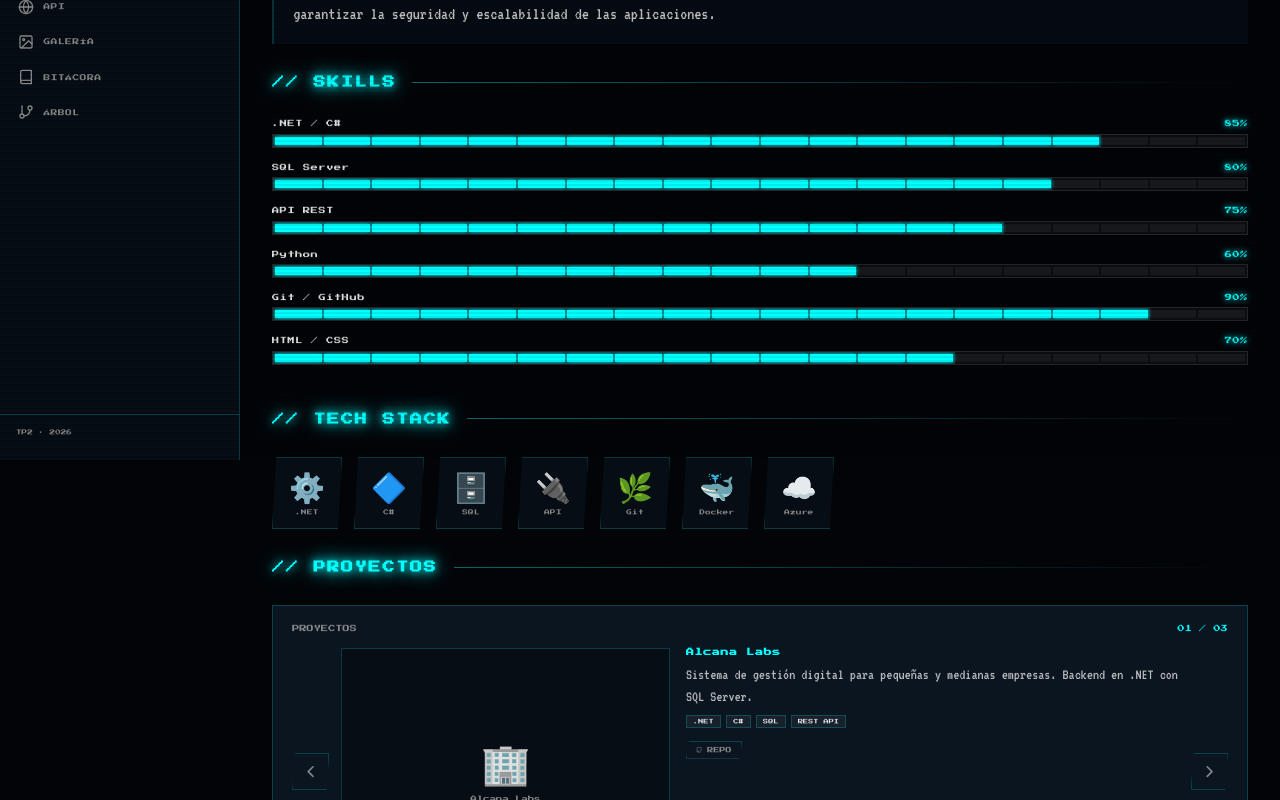
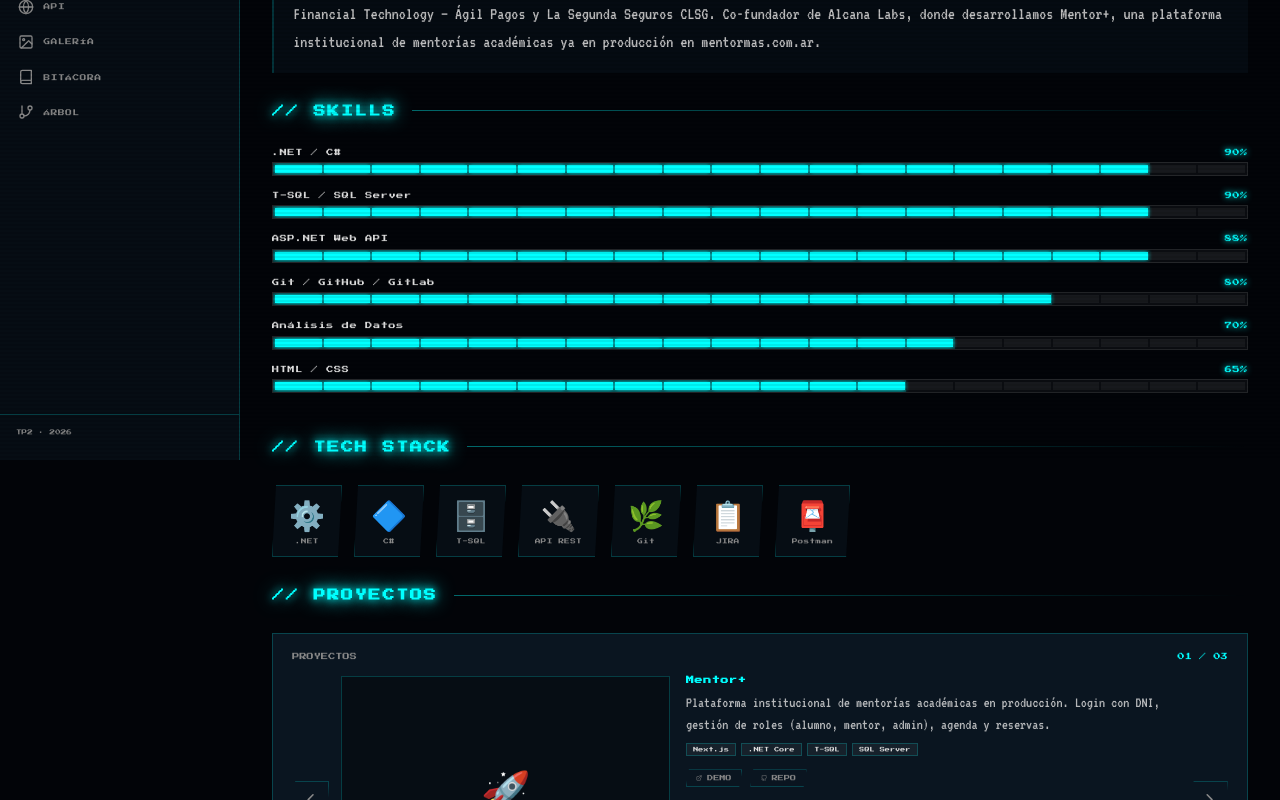
Before and after one commit to AdrianoJere/tp2-grupo_7, a React (Vite) app: page /caloni in a window 1280 px wide. Shown: the part 340-1140 px from the top of the page. Built offline with nearby package versions, Linux system fonts and the light colour scheme.

Commit message:
feat: perfiles actualizados con info real de cada integrante

```diff
--- a/src/pages/Caloni.jsx
+++ b/src/pages/Caloni.jsx
@@ -1,60 +1,62 @@
 import Profile from './Profile'
-import { FiGithub, FiLinkedin, FiGlobe } from 'react-icons/fi'
+import { FiGithub, FiLinkedin, FiGlobe, FiMail } from 'react-icons/fi'
 
 const DATA = {
-  nombre: 'Adriano',
+  nombre: 'Adriano Jeremías',
   apellido: 'CALONI',
-  rol: 'BACKEND WARRIOR',
-  descripcion: 'Dev backend, líder de soporte digital y co-fundador de Alcana Labs.',
-  avatar: 'https://api.dicebear.com/7.x/pixel-art/svg?seed=caloni&backgroundColor=020408',
+  rol: 'LÍDER SOPORTE DIGITAL & DEV BACKEND',
+  descripcion: '+7 años de experiencia en .NET, T-SQL y APIs. Líder de Soporte en Banco Coinag S.A. Co-fundador de Alcana Labs.',
+  avatar: 'https://pfo1-adriano-caloni.vercel.app/img/acaloniOK.png',
   color: 'cyan',
-  bio: 'Desarrollador backend apasionado por la arquitectura de sistemas y la resolución de problemas complejos. Co-fundador de Alcana Labs, donde aplica soluciones tecnológicas para la gestión digital. Enfocado en construir APIs robustas, optimizar bases de datos y garantizar la seguridad y escalabilidad de las aplicaciones.',
+  bio: 'Desarrollador Backend y Líder de Soporte Digital con más de 7 años de experiencia en tecnología. Especializado en .NET, T-SQL, API integrations y análisis de datos. Actualmente lidero el equipo de soporte en Banco Coinag S.A., con experiencia previa en SG Financial Technology – Ágil Pagos y La Segunda Seguros CLSG. Co-fundador de Alcana Labs, donde desarrollamos Mentor+, una plataforma institucional de mentorías académicas ya en producción en mentormas.com.ar.',
   skills: [
-    { name: '.NET / C#',   value: 85 },
-    { name: 'SQL Server',  value: 80 },
-    { name: 'API REST',    value: 75 },
-    { name: 'Python',      value: 60 },
-    { name: 'Git / GitHub',value: 90 },
-    { name: 'HTML / CSS',  value: 70 },
+    { name: '.NET / C#',       value: 90 },
+    { name: 'T-SQL / SQL Server', value: 90 },
+    { name: 'ASP.NET Web API', value: 88 },
+    { name: 'Git / GitHub / GitLab', value: 80 },
+    { name: 'Análisis de Datos', value: 70 },
+    { name: 'HTML / CSS',      value: 65 },
   ],
   techStack: [
-    { name: '.NET',    icon: '⚙️'  },
-    { name: 'C#',      icon: '🔷'  },
-    { name: 'SQL',     icon: '🗄️'  },
-    { name: 'API',     icon: '🔌'  },
-    { name: 'Git',     icon: '🌿'  },
-    { name: 'Docker',  icon: '🐳'  },
-    { name: 'Azure',   icon: '☁️'  },
+    { name: '.NET',     icon: '⚙️' },
+    { name: 'C#',       icon: '🔷' },
+    { name: 'T-SQL',    icon: '🗄️' },
+    { name: 'API REST', icon: '🔌' },
+    { name: 'Git',      icon: '🌿' },
+    { name: 'JIRA',     icon: '📋' },
+    { name: 'Postman',  icon: '📮' },
   ],
   proyectos: [
     {
-      nombre: 'Alcana Labs',
-      emoji: '🏢',
-      descripcion: 'Sistema de gestión digital para pequeñas y medianas empresas. Backend en .NET con SQL Server.',
-      stack: ['.NET', 'C#', 'SQL', 'REST API'],
-      demo: null,
+      nombre: 'Mentor+',
+      emoji: '🚀',
+      descripcion: 'Plataforma institucional de mentorías académicas en producción. Login con DNI, gestión de roles (alumno, mentor, admin), agenda y reservas.',
+      stack: ['Next.js', '.NET Core', 'T-SQL', 'SQL Server'],
+      demo: 'https://mentormas.com.ar/login',
       repo: 'https://github.com/AdrianoJere',
     },
     {
-      nombre: 'TP1 — Sitio Web Equipo 7',
-      emoji: '🕹️',
-      descripcion: 'Sitio web estático con estética arcade desarrollado para IFTS N°29. HTML, CSS y JS vanilla.',
-      stack: ['HTML', 'CSS', 'JavaScript'],
-      demo: 'https://tp1dswf.vercel.app/',
-      repo: 'https://github.com/emilianog4/TP1_DSWF_CALONI_GUTIERREZ_IMPERIALES',
+      nombre: 'Alcana Labs',
+      emoji: '⬡',
+      descripcion: 'Estudio de desarrollo co-fundado en Córdoba. Creamos soluciones tecnológicas para instituciones educativas y empresas.',
+      stack: ['.NET', 'Next.js', 'SQL Server'],
+      demo: 'https://www.instagram.com/alcanalabs/',
+      repo: 'https://github.com/AdrianoJere',
     },
     {
-      nombre: 'API de Inventario',
-      emoji: '📦',
-      descripcion: 'API RESTful para gestión de inventario con autenticación JWT y documentación Swagger.',
-      stack: ['C#', '.NET', 'JWT', 'Swagger'],
+      nombre: 'Banco Coinag — APIs Bancarias',
+      emoji: '🏦',
+      descripcion: 'Desarrollo de APIs bancarias integradas con billeteras virtuales, cámaras compensadoras y servicios fintech. Stored procedures complejos en T-SQL.',
+      stack: ['.NET 8', 'C#', 'T-SQL', 'ASP.NET Web API'],
       demo: null,
       repo: 'https://github.com/AdrianoJere',
     },
   ],
   socials: [
     { label: 'GITHUB',   icon: <FiGithub />,   url: 'https://github.com/AdrianoJere' },
-    { label: 'LINKEDIN', icon: <FiLinkedin />,  url: 'https://linkedin.com' },
+    { label: 'LINKEDIN', icon: <FiLinkedin />,  url: 'https://www.linkedin.com/in/adriano-jeremias-caloni/' },
+    { label: 'MENTOR+',  icon: <FiGlobe />,     url: 'https://mentormas.com.ar/login' },
+    { label: 'EMAIL',    icon: <FiMail />,      url: 'mailto:caloniadrianoj@gmail.com' },
   ],
 }
 
--- a/src/pages/Gutierrez.jsx
+++ b/src/pages/Gutierrez.jsx
@@ -4,52 +4,52 @@ import { FiGithub, FiLinkedin } from 'react-icons/fi'
 const DATA = {
   nombre: 'Emiliano',
   apellido: 'GUTIERREZ',
-  rol: 'DATA MAGE',
-  descripcion: 'Especialista en Python, SQL y análisis de datos. Mente matemática del equipo.',
-  avatar: 'https://api.dicebear.com/7.x/pixel-art/svg?seed=gutierrez&backgroundColor=020408',
+  rol: 'DATA MAGE & DEV',
+  descripcion: 'Apasionado de la tecnología y los datos. Stack principal: Python y SQL.',
+  avatar: 'https://pfo-1-delta.vercel.app/img/avatar.png',
   color: 'magenta',
-  bio: 'Apasionado por el análisis de datos y la inteligencia artificial. Con sólida base matemática, trabaja en proyectos que van desde la manipulación de datasets hasta la visualización de tendencias. Cree que los datos bien interpretados son la herramienta más poderosa para tomar decisiones.',
+  bio: 'Apasionado de la tecnología y los datos. Disfruto combinar la lógica del código con el análisis de información para encontrar soluciones creativas. Fan del cine clásico — de Forrest Gump a Interstellar — y siempre con ganas de aprender nuevas tecnologías.',
   skills: [
-    { name: 'Python',        value: 88 },
-    { name: 'SQL / Queries', value: 85 },
-    { name: 'Pandas / NumPy',value: 80 },
-    { name: 'Data Analysis', value: 75 },
-    { name: 'Git / GitHub',  value: 85 },
-    { name: 'React',         value: 60 },
+    { name: 'Python',       value: 80 },
+    { name: 'SQL',          value: 78 },
+    { name: 'Git / GitHub', value: 70 },
+    { name: 'HTML / CSS',   value: 65 },
+    { name: 'Pintura y Dibujo', value: 75 },
+    { name: 'React (aprendiendo)', value: 40 },
   ],
   techStack: [
     { name: 'Python',  icon: '🐍' },
     { name: 'SQL',     icon: '🗄️' },
-    { name: 'Pandas',  icon: '🐼' },
-    { name: 'NumPy',   icon: '🔢' },
     { name: 'Git',     icon: '🌿' },
-    { name: 'Jupyter', icon: '📓' },
-    { name: 'Excel',   icon: '📊' },
+    { name: 'HTML',    icon: '🌐' },
+    { name: 'CSS',     icon: '🎨' },
+    { name: 'Figma',   icon: '✏️' },
+    { name: 'React',   icon: '⚛️' },
   ],
   proyectos: [
     {
-      nombre: 'Análisis de Datos',
+      nombre: 'Proyecto 1',
       emoji: '📊',
-      descripcion: 'Pipeline de análisis de datasets públicos con Pandas, visualización con Matplotlib y conclusiones estadísticas.',
-      stack: ['Python', 'Pandas', 'Matplotlib', 'Jupyter'],
-      demo: null,
-      repo: 'https://github.com/emilianog4',
+      descripcion: 'Proyecto de análisis de datos con Python y SQL. Procesamiento y visualización de datasets.',
+      stack: ['Python', 'SQL', 'Pandas'],
+      demo: 'https://pfo-1-delta.vercel.app/',
+      repo: null,
+    },
+    {
+      nombre: 'Proyecto 2',
+      emoji: '💡',
+      descripcion: 'Desarrollo web con HTML, CSS y JavaScript. Interfaces dinámicas y diseño responsivo.',
+      stack: ['HTML', 'CSS', 'JavaScript'],
+      demo: 'https://pfo-1-delta.vercel.app/',
+      repo: null,
     },
     {
       nombre: 'TP1 — Sitio Web Equipo 7',
       emoji: '🕹️',
-      descripcion: 'Sitio web estático con estética arcade para IFTS N°29. Lideró la integración de JavaScript dinámico.',
+      descripcion: 'Sitio web estático con estética arcade para IFTS N°29. HTML, CSS y JS vanilla.',
       stack: ['HTML', 'CSS', 'JavaScript'],
-      demo: 'https://tp1dswf.vercel.app/',
+      demo: 'https://tp-1-dswf-caloni-gutierrez-imperial-eta.vercel.app/',
       repo: 'https://github.com/emilianog4/TP1_DSWF_CALONI_GUTIERREZ_IMPERIALES',
-    },
-    {
-      nombre: 'Query Optimizer',
-      emoji: '⚡',
-      descripcion: 'Herramienta CLI para analizar y optimizar queries SQL, identificando cuellos de botella y sugiriendo índices.',
-      stack: ['Python', 'SQL', 'CLI', 'SQLite'],
-      demo: null,
-      repo: 'https://github.com/emilianog4',
     },
   ],
   socials: [
--- a/src/pages/Home.jsx
+++ b/src/pages/Home.jsx
@@ -8,8 +8,8 @@ const PLAYERS = [
     nombre: 'Adriano',
     apellido: 'CALONI',
     rol: 'BACKEND WARRIOR',
-    descripcion: 'Dev backend, líder de soporte digital y co-fundador de Alcana Labs.',
-    avatar: 'https://api.dicebear.com/7.x/pixel-art/svg?seed=caloni&backgroundColor=020408',
+    descripcion: 'Líder Soporte Digital & Dev Backend. +7 años en .NET y T-SQL. Co-fundador de Alcana Labs.',
+    avatar: 'https://pfo1-adriano-caloni.vercel.app/img/acaloniOK.png',
     ruta: '/caloni',
   },
   {
@@ -17,17 +17,17 @@ const PLAYERS = [
     nombre: 'Emiliano',
     apellido: 'GUTIERREZ',
     rol: 'DATA MAGE',
-    descripcion: 'Especialista en Python, SQL y análisis de datos. Mente matemática del equipo.',
-    avatar: 'https://api.dicebear.com/7.x/pixel-art/svg?seed=gutierrez&backgroundColor=020408',
+    descripcion: 'Apasionado de la tecnología y los datos. Stack: Python y SQL.',
+    avatar: 'https://pfo-1-delta.vercel.app/img/avatar.png',
     ruta: '/gutierrez',
   },
   {
     id: 'P3',
-    nombre: 'Jeremias',
+    nombre: 'Jeremías',
     apellido: 'IMPERIALES',
-    rol: 'FULL STACK DEV',
-    descripcion: 'Desarrollador fullstack, entornos cloud y automatización de procesos.',
-    avatar: 'https://api.dicebear.com/7.x/pixel-art/svg?seed=imperiales&backgroundColor=020408',
+    rol: 'FRONTEND DEV',
+    descripcion: 'Dev web en formación. Enfocado en UI/UX, accesibilidad y frontend moderno.',
+    avatar: 'https://pfo-1-front-indol.vercel.app/img/avatar.png',
     ruta: '/imperiales',
   },
 ]
@@ -50,12 +50,10 @@ export default function Home() {
 
   return (
     <div className="home">
-      {/* Ticker */}
       <div className="ticker-wrap">
         <div className="ticker-content">{TICKER.repeat(4)}</div>
       </div>
 
-      {/* Header */}
       <div className="home__header">
         <div className="home__header-left">
           <p className="home__greeting neon-cyan">{greeting}, PLAYER</p>
@@ -70,25 +68,22 @@ export default function Home() {
         </div>
       </div>
 
-      {/* Divider */}
       <div className="home__divider">
         <span className="home__divider-text neon-cyan">— SELECT YOUR PLAYER —</span>
       </div>
 
-      {/* Player grid */}
       <div className="home__grid">
         {PLAYERS.map((p, i) => (
           <PlayerCard key={p.id} player={p} index={i} />
         ))}
       </div>
 
-      {/* Stats row */}
       <div className="home__stats">
         {[
           { label: 'INTEGRANTES', value: '03' },
           { label: 'TECNOLOGÍAS', value: '20+' },
           { label: 'COMPONENTES', value: '15+' },
-          { label: 'COMISIÓN', value: 'VIE' },
+          { label: 'COMISIÓN',    value: 'VIE' },
         ].map(s => (
           <div key={s.label} className="home__stat">
             <span className="home__stat-value neon-cyan">{s.value}</span>
@@ -97,10 +92,7 @@ export default function Home() {
         ))}
       </div>
 
-      {/* Insert coin */}
-      <p className="home__insert-coin">
-        ▶ INSERT COIN TO CONTINUE ◀
-      </p>
+      <p className="home__insert-coin">▶ INSERT COIN TO CONTINUE ◀</p>
     </div>
   )
 }
--- a/src/pages/Imperiales.jsx
+++ b/src/pages/Imperiales.jsx
@@ -1,60 +1,61 @@
 import Profile from './Profile'
-import { FiGithub, FiLinkedin } from 'react-icons/fi'
+import { FiGithub, FiLinkedin, FiTwitter } from 'react-icons/fi'
 
 const DATA = {
-  nombre: 'Jeremias',
+  nombre: 'Jeremías',
   apellido: 'IMPERIALES',
-  rol: 'FULL STACK DEV',
-  descripcion: 'Desarrollador fullstack, entornos cloud y automatización de procesos.',
-  avatar: 'https://api.dicebear.com/7.x/pixel-art/svg?seed=imperiales&backgroundColor=020408',
+  rol: 'DESARROLLADOR WEB FRONTEND',
+  descripcion: 'Apasionado dev web en formación. Enfocado en UI/UX, accesibilidad y tecnologías frontend modernas.',
+  avatar: 'https://pfo-1-front-indol.vercel.app/img/avatar.png',
   color: 'yellow',
-  bio: 'Fullstack developer con fuerte inclinación hacia la arquitectura de microservicios y el despliegue en la nube. Especializado en NestJS para el backend y React para el frontend, con experiencia en Docker y automatización de pipelines CI/CD. Siempre buscando optimizar el ciclo de desarrollo.',
+  bio: 'Soy un apasionado desarrollador web en formación, enfocado en crear experiencias digitales atractivas e intuitivas. Me interesa el diseño UI/UX, la accesibilidad web y las tecnologías frontend modernas. Mi misión es combinar creatividad y código para construir sitios web que no solo funcionen bien, sino que también inspiren. Fan de Interstellar, Matrix y Blade Runner 2049.',
   skills: [
-    { name: 'NestJS',        value: 82 },
-    { name: 'TypeScript',    value: 80 },
-    { name: 'Docker',        value: 78 },
-    { name: 'SQL / ORM',     value: 75 },
-    { name: 'React',         value: 70 },
-    { name: 'Git / CI/CD',   value: 85 },
+    { name: 'HTML5',         value: 90 },
+    { name: 'CSS3',          value: 88 },
+    { name: 'JavaScript',    value: 65 },
+    { name: 'Git / GitHub',  value: 65 },
+    { name: 'Figma / UI-UX', value: 60 },
+    { name: 'React (aprendiendo)', value: 40 },
   ],
   techStack: [
-    { name: 'NestJS',  icon: '🐦' },
-    { name: 'Docker',  icon: '🐳' },
-    { name: 'SQL',     icon: '🗄️' },
-    { name: 'TypeScript',icon:'🔷'},
-    { name: 'React',   icon: '⚛️' },
-    { name: 'AWS',     icon: '☁️' },
-    { name: 'Git',     icon: '🌿' },
+    { name: 'HTML5',      icon: '🌐' },
+    { name: 'CSS3',       icon: '🎨' },
+    { name: 'JavaScript', icon: '⚡' },
+    { name: 'Git',        icon: '🌿' },
+    { name: 'Figma',      icon: '✏️' },
+    { name: 'UI/UX',      icon: '🎯' },
+    { name: 'React',      icon: '⚛️' },
   ],
   proyectos: [
     {
-      nombre: 'Microservices API',
-      emoji: '🔧',
-      descripcion: 'Arquitectura de microservicios con NestJS, comunicación mediante RabbitMQ y despliegue en Docker Compose.',
-      stack: ['NestJS', 'Docker', 'RabbitMQ', 'TypeScript'],
-      demo: null,
+      nombre: 'Dashboard Analytics',
+      emoji: '📊',
+      descripcion: 'Aplicación web interactiva para visualización de datos con gráficos dinámicos y panel de control en tiempo real.',
+      stack: ['HTML', 'CSS', 'JavaScript'],
+      demo: 'https://pfo-1-front-indol.vercel.app/',
+      repo: 'https://github.com/imperialesjeremias',
+    },
+    {
+      nombre: 'TaskFlow App',
+      emoji: '📱',
+      descripcion: 'Diseño de interfaz para una aplicación móvil de gestión de tareas con una experiencia de usuario fluida y moderna.',
+      stack: ['Figma', 'UI/UX', 'Prototipo'],
+      demo: 'https://pfo-1-front-indol.vercel.app/',
       repo: 'https://github.com/imperialesjeremias',
     },
     {
       nombre: 'TP1 — Sitio Web Equipo 7',
       emoji: '🕹️',
-      descripcion: 'Sitio web estático con estética arcade para IFTS N°29. A cargo del diseño responsive y animaciones CSS.',
+      descripcion: 'Sitio web estático con estética arcade para IFTS N°29. A cargo del diseño visual y animaciones CSS.',
       stack: ['HTML', 'CSS', 'JavaScript'],
-      demo: 'https://tp1dswf.vercel.app/',
+      demo: 'https://tp-1-dswf-caloni-gutierrez-imperial-eta.vercel.app/',
       repo: 'https://github.com/emilianog4/TP1_DSWF_CALONI_GUTIERREZ_IMPERIALES',
-    },
-    {
-      nombre: 'Process Automator',
-      emoji: '🤖',
-      descripcion: 'Script de automatización para procesos repetitivos con notificaciones y logging centralizado en la nube.',
-      stack: ['Python', 'Docker', 'AWS Lambda', 'Bash'],
-      demo: null,
-      repo: 'https://github.com/imperialesjeremias',
     },
   ],
   socials: [
-    { label: 'GITHUB',   icon: <FiGithub />,  url: 'https://github.com/imperialesjeremias' },
-    { label: 'LINKEDIN', icon: <FiLinkedin />, url: 'https://linkedin.com' },
+    { label: 'GITHUB',   icon: <FiGithub />,   url: 'https://github.com/imperialesjeremias' },
+    { label: 'LINKEDIN', icon: <FiLinkedin />,  url: 'https://linkedin.com' },
+    { label: 'TWITTER',  icon: <FiTwitter />,   url: 'https://twitter.com' },
   ],
 }
 
```
